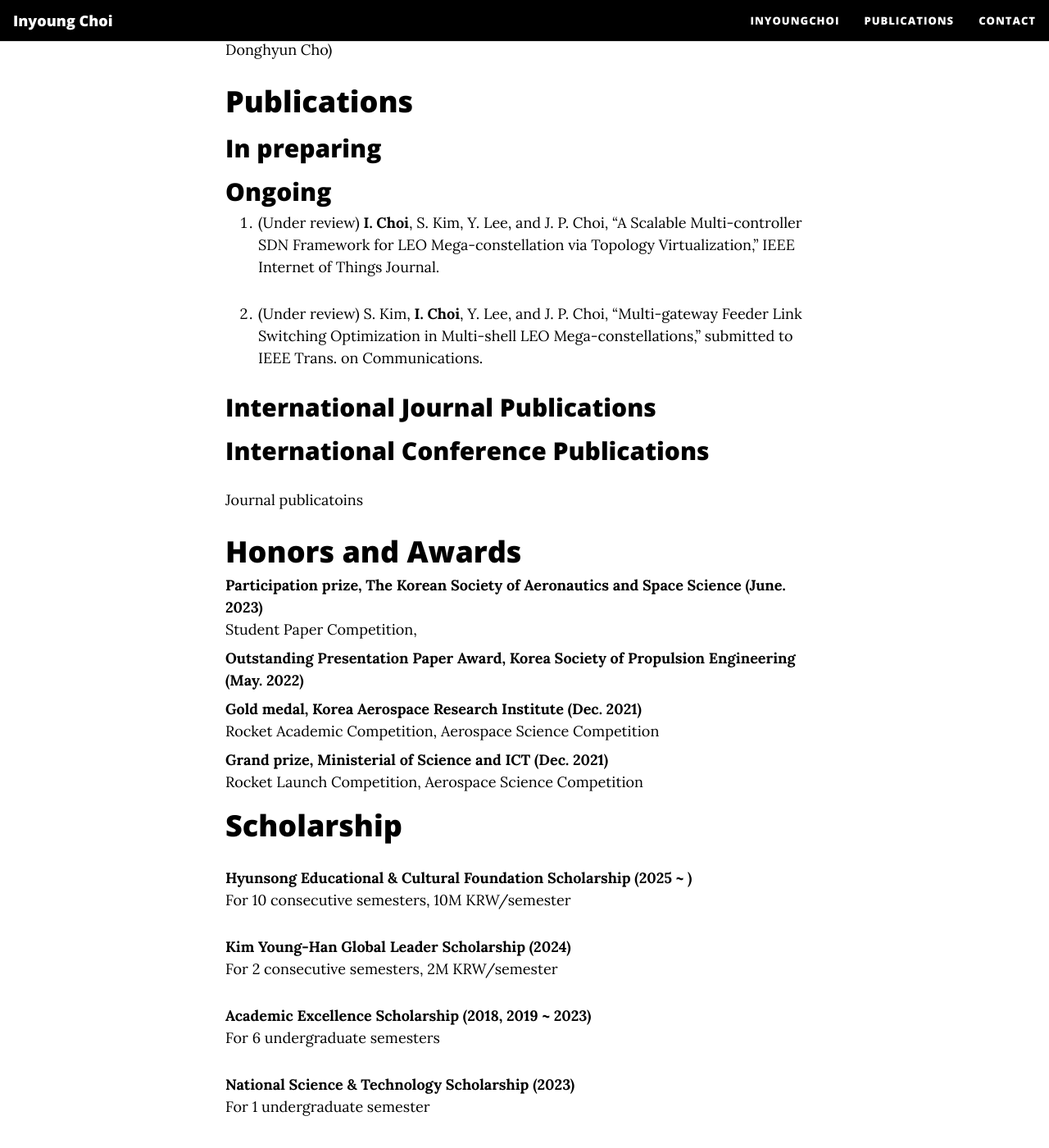
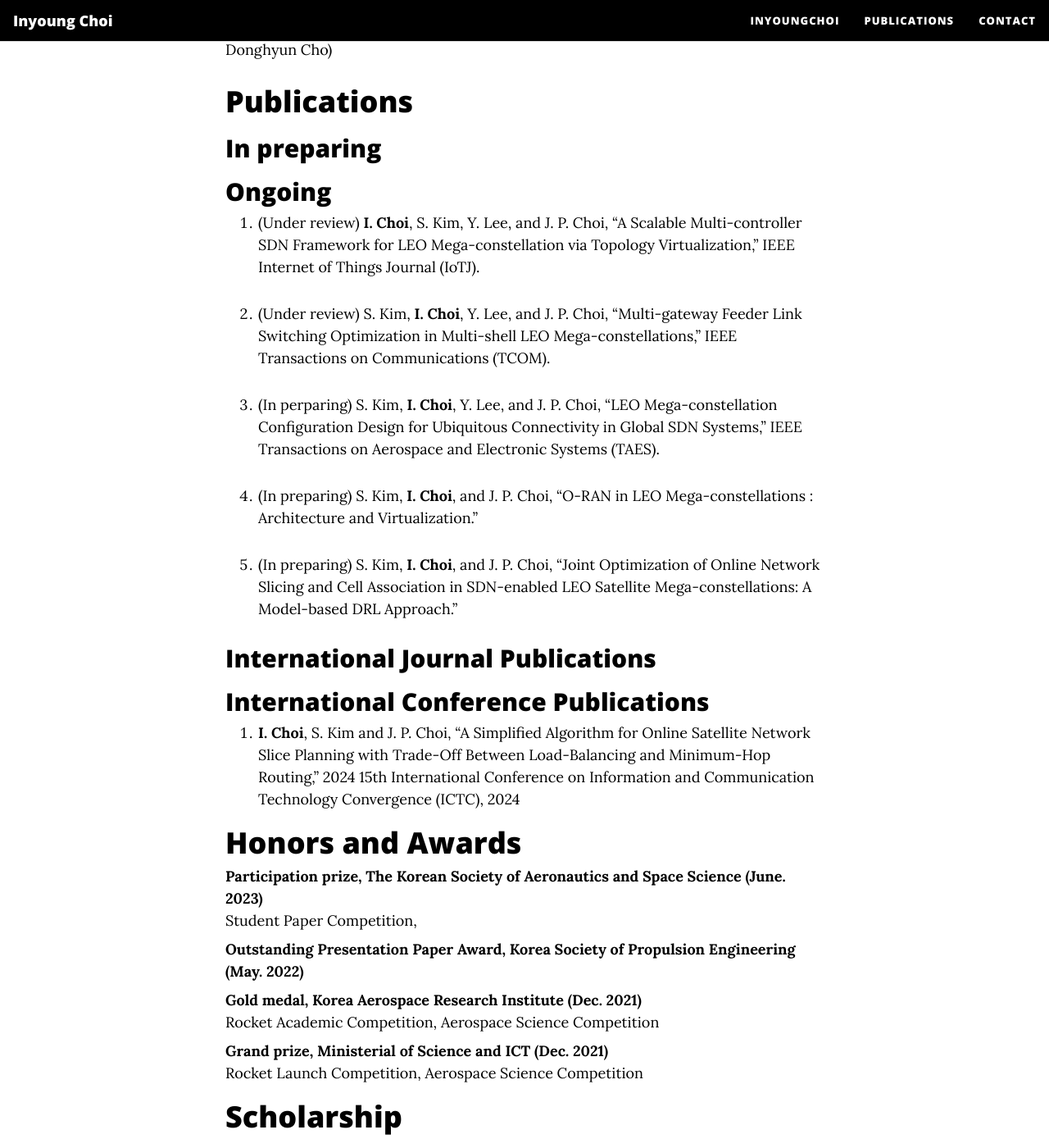
Before and after one commit to InyoungChoi-acai/InyoungChoi-acai.github.io, a Jekyll site: the page built from InyoungChoi.md, in a window 1280 px wide and 1400 px high, scrolled down 864 px. Shown: the whole window at 82% size. Built offline with Jekyll 4.4.1, drawn with Linux system fonts in a browser that asks for light colours; nearby versions of some CDN libraries.

Commit message:
Update InyoungChoi.md

```diff
--- a/InyoungChoi.md
+++ b/InyoungChoi.md
@@ -21,14 +21,20 @@ Aerospace Engineering, Pusan National University, Busan, South Korea (Advisor: D
 ## In preparing
 
 ## Ongoing
-1. (Under review) **I. Choi**, S. Kim, Y. Lee, and J. P. Choi, “A Scalable Multi-controller SDN Framework for LEO Mega-constellation via Topology Virtualization,” IEEE Internet of Things Journal.
+1. (Under review) **I. Choi**, S. Kim, Y. Lee, and J. P. Choi, “A Scalable Multi-controller SDN Framework for LEO Mega-constellation via Topology Virtualization,” IEEE Internet of Things Journal (IoTJ).
 
-2. (Under review) S. Kim, **I. Choi**, Y. Lee, and J. P. Choi, “Multi-gateway Feeder Link Switching Optimization in Multi-shell LEO Mega-constellations,”  submitted to IEEE Trans. on Communications.
+2. (Under review) S. Kim, **I. Choi**, Y. Lee, and J. P. Choi, “Multi-gateway Feeder Link Switching Optimization in Multi-shell LEO Mega-constellations,”  IEEE Transactions on Communications (TCOM).
+
+3. (In perparing) S. Kim, **I. Choi**, Y. Lee, and J. P. Choi, “LEO Mega-constellation Configuration Design for Ubiquitous Connectivity in Global SDN Systems,” IEEE Transactions on Aerospace and Electronic Systems (TAES).
+
+4. (In preparing) S. Kim, **I. Choi**, and J. P. Choi, “O-RAN in LEO Mega-constellations : Architecture and Virtualization.”
+
+5. (In preparing) S. Kim, **I. Choi**, and J. P. Choi, “Joint Optimization of Online Network Slicing and Cell Association in SDN-enabled LEO Satellite Mega-constellations: A Model-based DRL Approach.”
 
 ## International Journal Publications
 
 ## International Conference Publications
-Journal publicatoins
+1. **I. Choi**, S. Kim and J. P. Choi, "A Simplified Algorithm for Online Satellite Network Slice Planning with Trade-Off Between Load-Balancing and Minimum-Hop Routing," 2024 15th International Conference on Information and Communication Technology Convergence (ICTC), 2024
 
 
 # Honors and Awards
```
